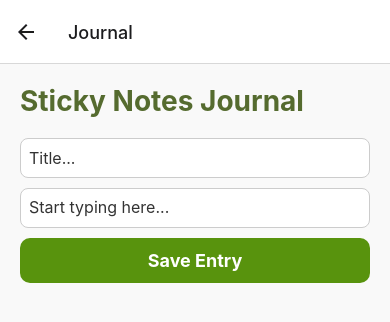
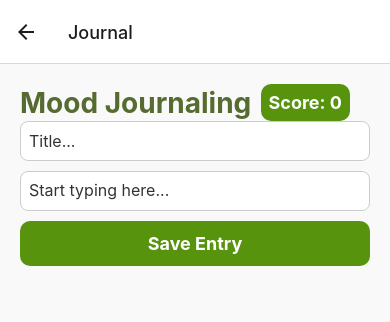
Before and after one commit to nus-zen/zen-app, a React Native app: screen /JournalScreen in a window 390 px wide. Shown: the top 322 px of the page. Built offline with nearby package versions, Linux system fonts and the light colour scheme.

Commit message:
Update JournalScreen.js

```diff
--- a/screens/journal/JournalScreen.js
+++ b/screens/journal/JournalScreen.js
@@ -1,12 +1,14 @@
 import React, { useState } from "react";
-import { View, Text, TextInput, TouchableOpacity, ScrollView, StyleSheet } from "react-native";
+import { View, Text, TextInput, TouchableOpacity, StyleSheet } from "react-native";
 import { GlobalColors } from "../../themes/GlobalColors";
+import { FlatList } from "react-native"; // Import FlatList
 
 export default function JournalScreen() {
   const [entryTitle, setEntryTitle] = useState("");
   const [entryText, setEntryText] = useState("");
   const [entries, setEntries] = useState([]);
   const [editingEntry, setEditingEntry] = useState(null);
+  const [score, setScore] = useState(0); // Add score state
 
   const handleSaveEntry = () => {
     if (entryTitle.trim() !== "" && entryText.trim() !== "") {
@@ -29,6 +31,9 @@ export default function JournalScreen() {
           date: new Date().toLocaleString(),
         };
         setEntries([...entries, newEntry]);
+
+        // Increment the score by 10 points
+        setScore(score + 10);
       }
 
       // Clear input fields
@@ -53,7 +58,12 @@ export default function JournalScreen() {
 
   return (
     <View style={styles.container}>
-      <Text style={styles.title}>Sticky Notes Journal</Text>
+      <View style={styles.header}>
+        <Text style={styles.title}>Mood Journaling</Text>
+        <View style={styles.scoreContainer}>
+          <Text style={styles.scoreText}>Score: {score}</Text>
+        </View>
+      </View>
       <TextInput
         style={styles.input}
         placeholder="Title..."
@@ -67,15 +77,19 @@ export default function JournalScreen() {
         value={entryText}
         onChangeText={setEntryText}
       />
-      <TouchableOpacity
-        style={styles.addButton}
-        onPress={handleSaveEntry}
-      >
-        <Text style={styles.buttonText}>{editingEntry !== null ? "Update Entry" : "Save Entry"}</Text>
+      <TouchableOpacity style={styles.addButton} onPress={handleSaveEntry}>
+        <Text style={styles.buttonText}>
+          {editingEntry !== null ? "Update Entry" : "Save Entry"}
+        </Text>
       </TouchableOpacity>
-      <ScrollView style={styles.entriesContainer}>
-        {entries.map((item) => (
-          <View key={item.id} style={styles.entry}>
+      {/* Replace the outer ScrollView with a View */}
+      <View style={styles.entriesContainer}>
+        {/* Replace the inner ScrollView with a FlatList */}
+        <FlatList
+          data={entries}
+          keyExtractor={(item) => item.id.toString()}
+          renderItem={({ item }) => (
+            <View style={styles.entry}>
               <Text style={styles.entryTitle}>{item.title}</Text>
               <Text style={styles.entryText}>{item.text}</Text>
               <Text style={styles.entryDate}>{item.date}</Text>
@@ -94,8 +108,9 @@ export default function JournalScreen() {
                 </TouchableOpacity>
               </View>
             </View>
-        ))}
-      </ScrollView>
+          )}
+        />
+      </View>
     </View>
   );
 }
@@ -106,10 +121,14 @@ const styles = StyleSheet.create({
     padding: 20,
     backgroundColor: "#f9f9f9",
   },
+  header: {
+    flexDirection: "row",
+    justifyContent: "space-between",
+    alignItems: "center",
+  },
   title: {
     fontSize: 28,
     fontWeight: "bold",
-    marginBottom: 20,
     color: GlobalColors.primary500,
   },
   input: {
@@ -181,4 +200,16 @@ const styles = StyleSheet.create({
     color: "red",
     fontSize: 16,
   },
+  scoreContainer: {
+    alignItems: "flex-end",
+    paddingRight: 20,
+  },
+  scoreText: {
+    fontSize: 18,
+    fontWeight: "bold",
+    backgroundColor: GlobalColors.primary300, // Background color for the score bar
+    color: "#fff", // Text color for the score bar
+    padding: 8, // Add padding to make it visually appealing
+    borderRadius: 10, // Add border radius for a rounded look
+  },
 });
```
Lines whose indentation alone changed are shown as unchanged.
